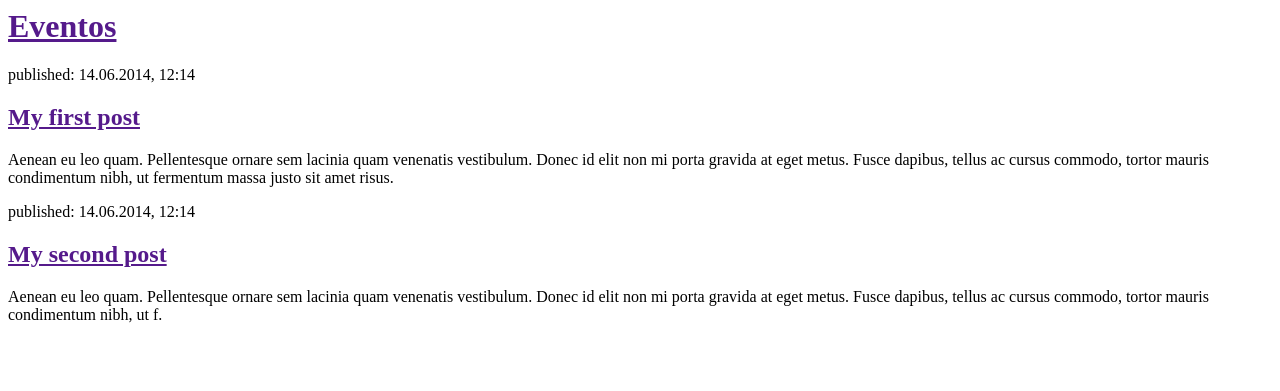
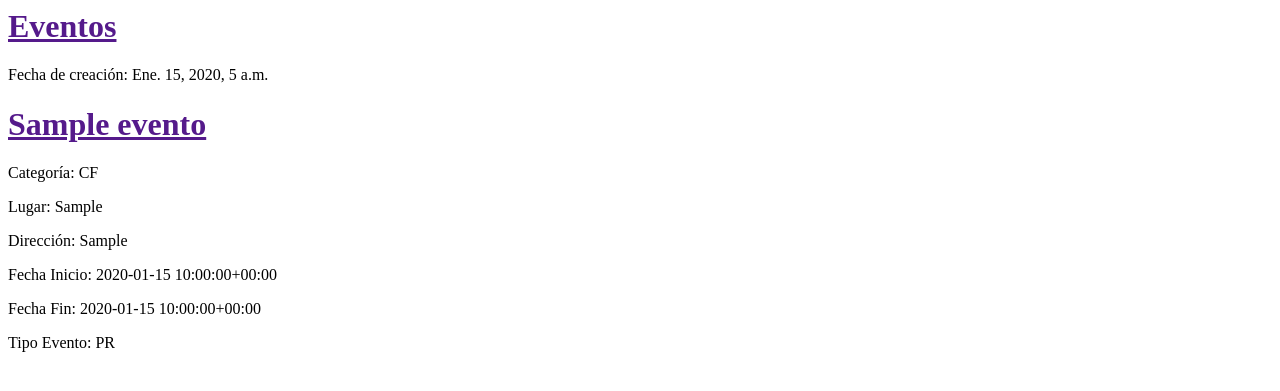
Before and after one commit to yjc1984/WebEventos_Uniandes, a Django app: template eventos/templates/eventos/lista_eventos.html in a window 1280 px wide. Shown: the top 391 px of the page. Run offline with Django 3.2, Linux system fonts and the light colour scheme; the template is opened without the code that fills it: values that come from a table or form of the project are taken from there, others are empty; tables that the repository leaves empty hold one stand-in row (values such as "Sample post").

Commit message:
Modificacion del template para mostrar los datos de la base de datos en la pagina

```diff
--- a/eventos/models.py
+++ b/eventos/models.py
@@ -12,6 +12,7 @@ class Evento(models.Model):
     direccion = models.CharField(max_length=200)
     fecha_inicio = models.DateTimeField(default=timezone.now)
     fecha_fin = models.DateTimeField(blank=True, null=True)
+    fecha_creacion = models.DateTimeField(default=timezone.now)
     autor = models.ForeignKey(User,on_delete=models.CASCADE)
 
     # Diferentes Categorias
--- a/eventos/templates/eventos/lista_eventos.html
+++ b/eventos/templates/eventos/lista_eventos.html
@@ -7,16 +7,17 @@
             <h1><a href="">Eventos</a></h1>
         </div>
 
-        <div>
-            <p>published: 14.06.2014, 12:14</p>
-            <h2><a href="">My first post</a></h2>
-            <p>Aenean eu leo quam. Pellentesque ornare sem lacinia quam venenatis vestibulum. Donec id elit non mi porta gravida at eget metus. Fusce dapibus, tellus ac cursus commodo, tortor mauris condimentum nibh, ut fermentum massa justo sit amet risus.</p>
-        </div>
-
-        <div>
-            <p>published: 14.06.2014, 12:14</p>
-            <h2><a href="">My second post</a></h2>
-            <p>Aenean eu leo quam. Pellentesque ornare sem lacinia quam venenatis vestibulum. Donec id elit non mi porta gravida at eget metus. Fusce dapibus, tellus ac cursus commodo, tortor mauris condimentum nibh, ut f.</p>
-        </div>
+        {% for evento in eventos %}
+            <div>
+                <p> Fecha de creación: {{ evento.fecha_creacion }}</p>
+                <h1><a href="">{{ evento.nombre }}</a></h1>
+                <p> Categoría: {{ evento.categoria|linebreaksbr }}</p>
+                <p> Lugar: {{ evento.lugar|linebreaksbr }}</p>
+                <p> Dirección: {{ evento.direccion|linebreaksbr }}</p>
+                <p> Fecha Inicio: {{ evento.fecha_inicio|linebreaksbr }}</p>
+                <p> Fecha Fin: {{ evento.fecha_fin|linebreaksbr }}</p>
+                <p> Tipo Evento: {{ evento.tipo_evento|linebreaksbr }}</p>
+            </div>
+        {% endfor %}
     </body>
 </html>
```
Also changed, not shown: eventos/views.py (+6 -1 lines), eventos/migrations/0003_auto_20180203_1903.py (added).
